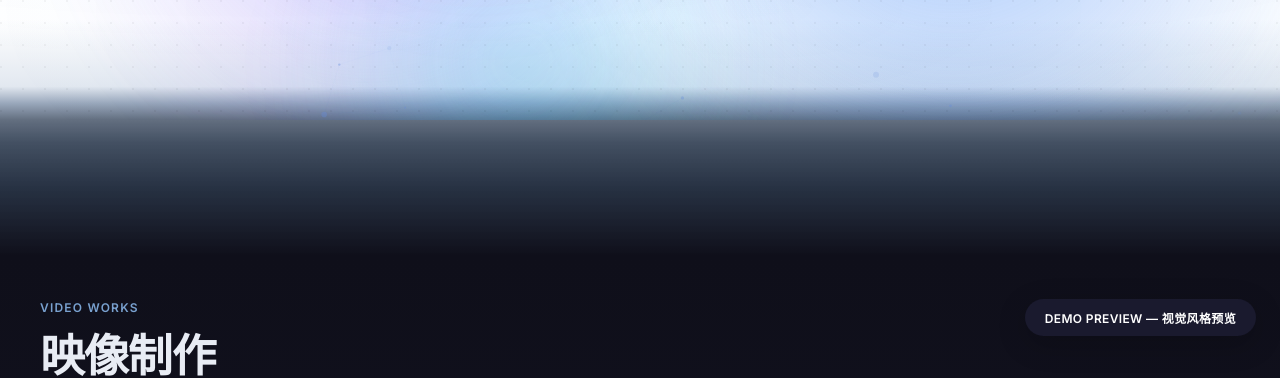
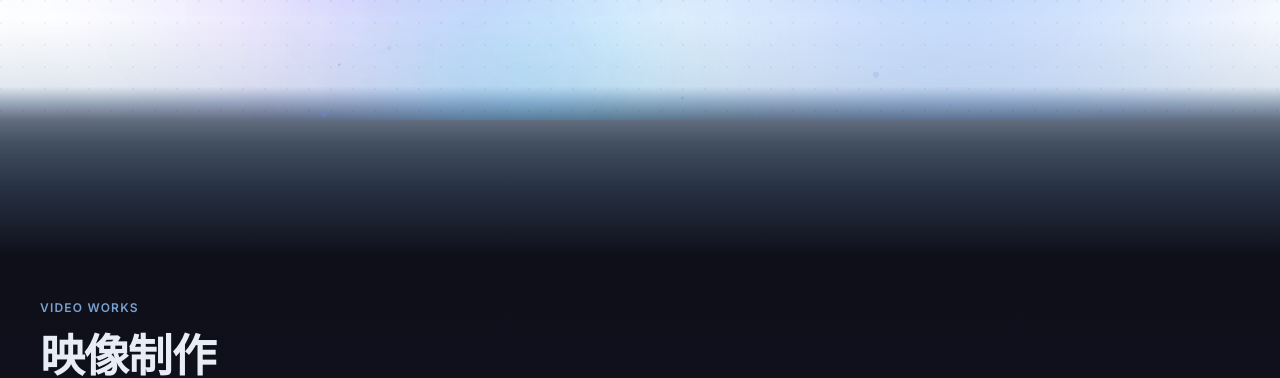
Before and after one commit to sedifr/yuan-portfolio, a website: page index.html in a window 1280 px wide. Shown: the part 440-818 px from the top of the page. Drawn offline with Linux system fonts and the light colour scheme; animation ran at ten frames a second.

Commit message:
Remove demo preview banner and add push guide
- 删除右下角的 DEMO PREVIEW 文字条
- 添加完整的推送操作指南
- 准备就绪,等待推送到 GitHub

```diff
--- a/index.html
+++ b/index.html
@@ -1528,9 +1528,6 @@ footer {
 </style>
 </head>
 <body>
-
-<!-- Demo Label -->
-<div class="demo-banner">DEMO PREVIEW — 视觉风格预览</div>
 
 <!-- Navigation -->
 <nav>
```
Also changed, not shown: README-请读我.txt (added), 4 other files.
